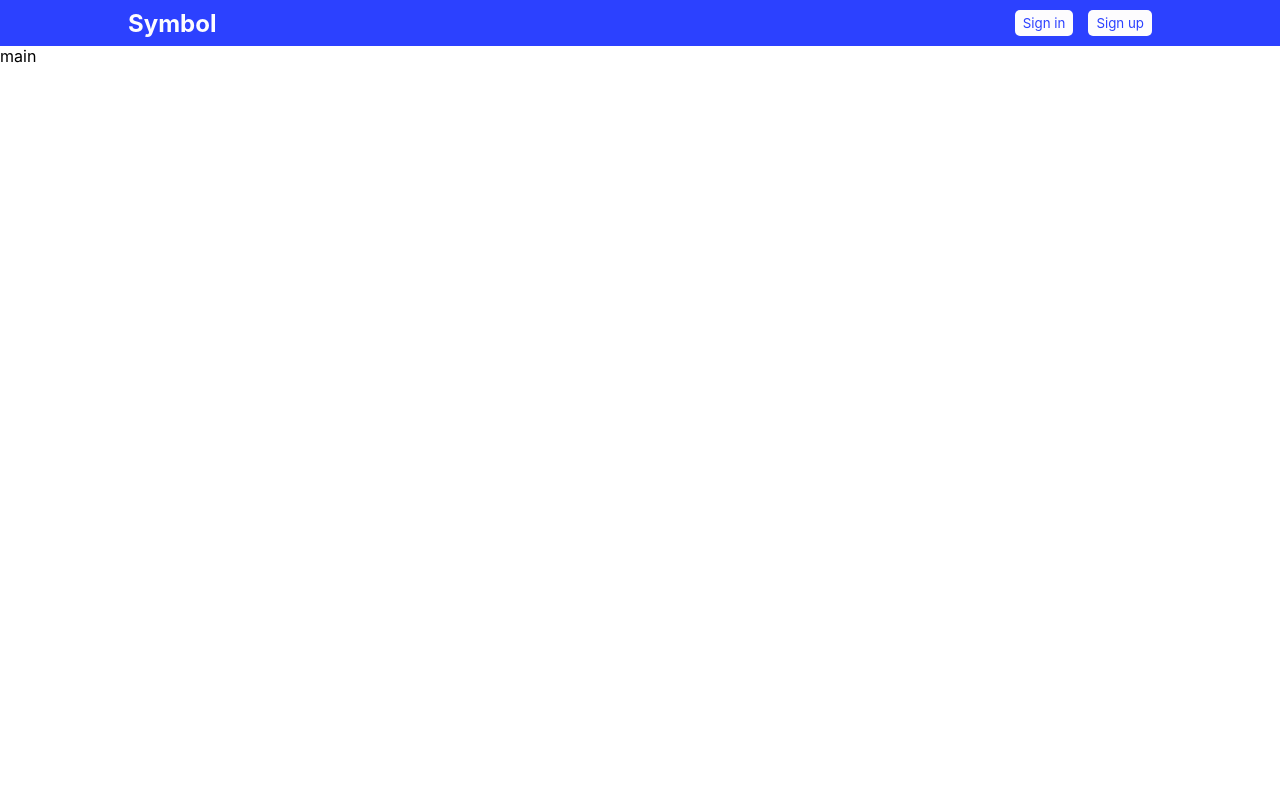
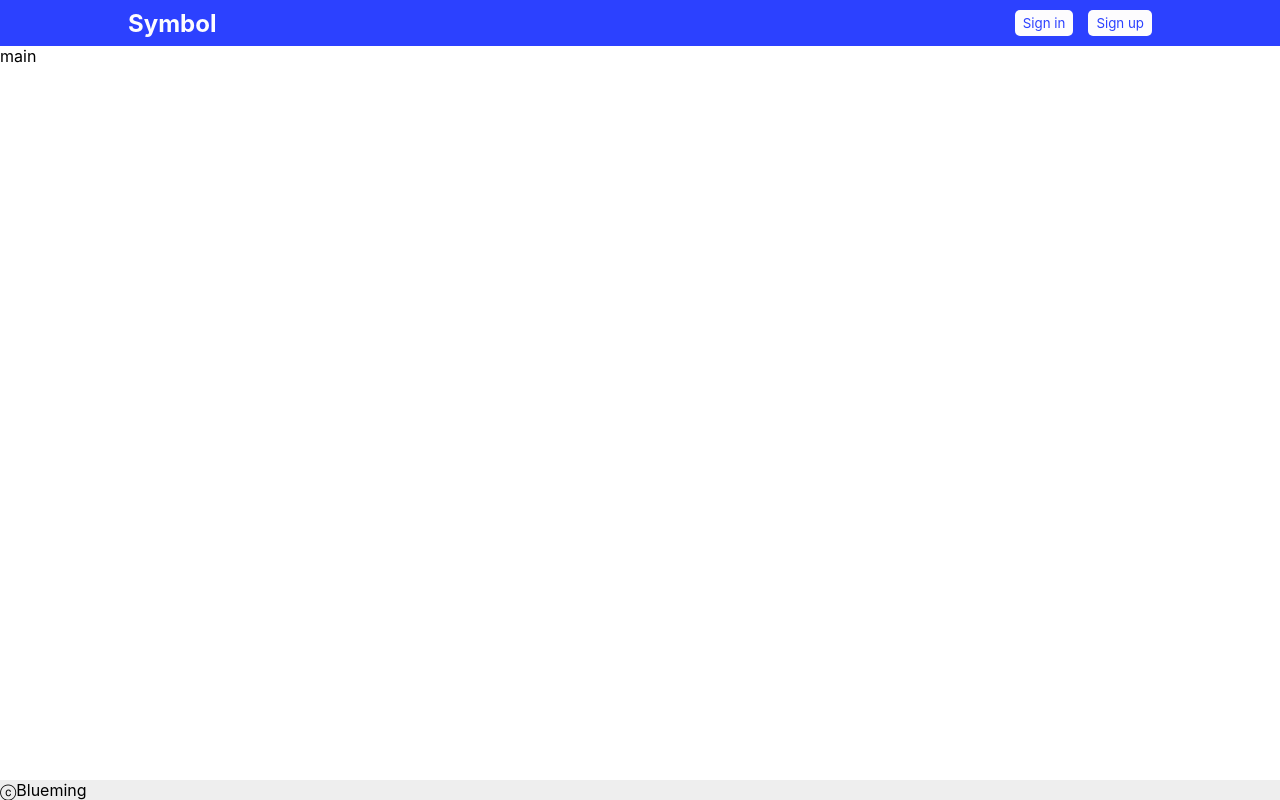
Before and after one commit to ReturnReason/Blueming, a React (Create React App) app in the folder front/miniproject/: page / in a window 1280 px wide. Built offline with nearby package versions, Linux system fonts and the light colour scheme; a web font is replaced by a local one.

Commit message:
feat(Footer): 푸터 레이아웃 추가

```diff
--- /dev/null
+++ b/front/miniproject/src/layouts/Footer.jsx
@@ -0,0 +1,12 @@
+import styled from 'styled-components';
+
+export default function Footer() {
+  return <FooterContainer>ⓒBlueming</FooterContainer>;
+}
+
+const FooterContainer = styled.footer`
+  background: #eee;
+  width: 100%;
+  position: absolute;
+  bottom: 0;
+`;
--- a/front/miniproject/src/layouts/Layout.jsx
+++ b/front/miniproject/src/layouts/Layout.jsx
@@ -1,4 +1,5 @@
 import NavBar from './NavBar';
+import Footer from './Footer';
 import { Outlet } from 'react-router-dom';
 
 export default function Layout() {
@@ -6,6 +7,7 @@ export default function Layout() {
     <>
       <NavBar />
       <Outlet />
+      <Footer />
     </>
   );
 }
```
